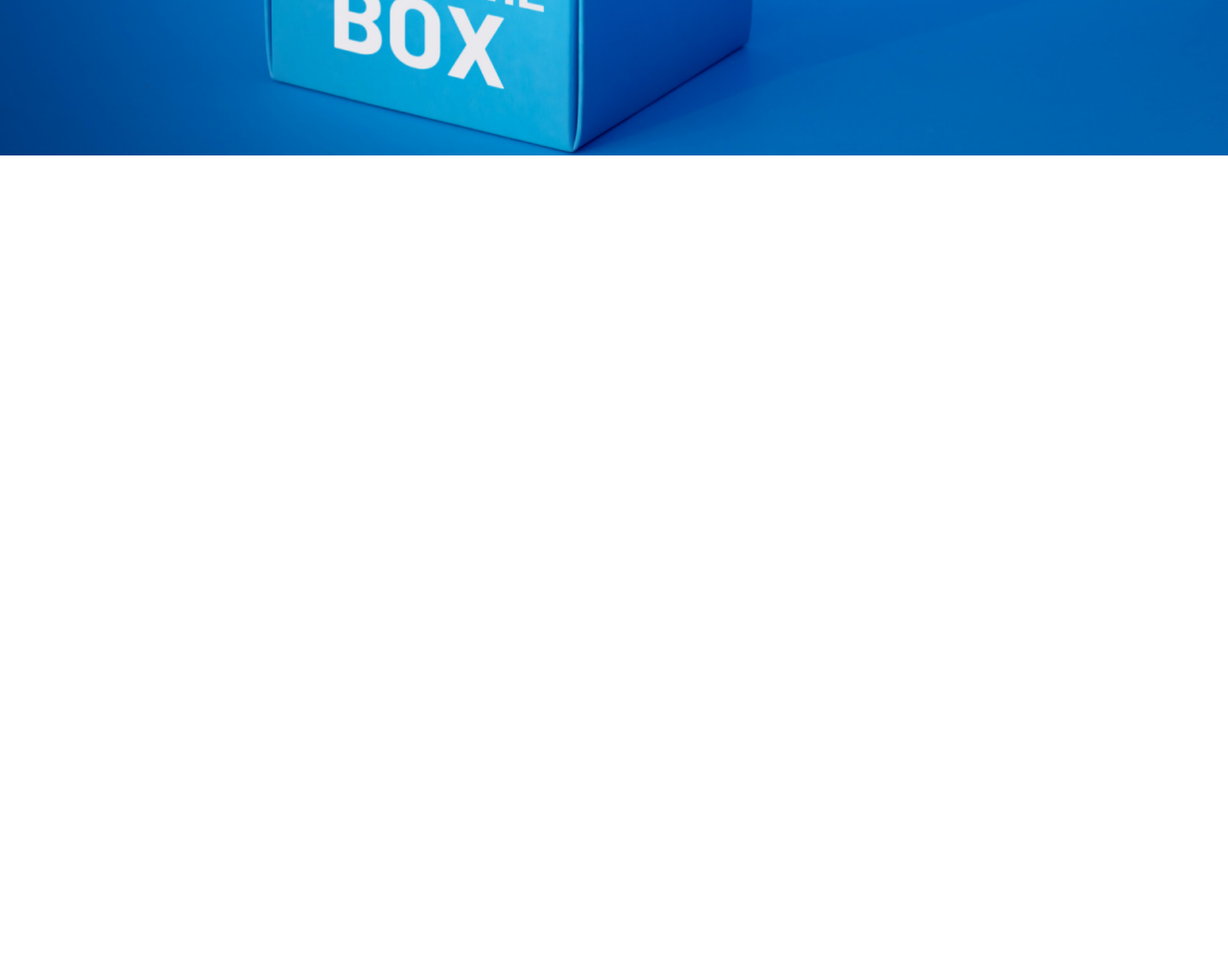
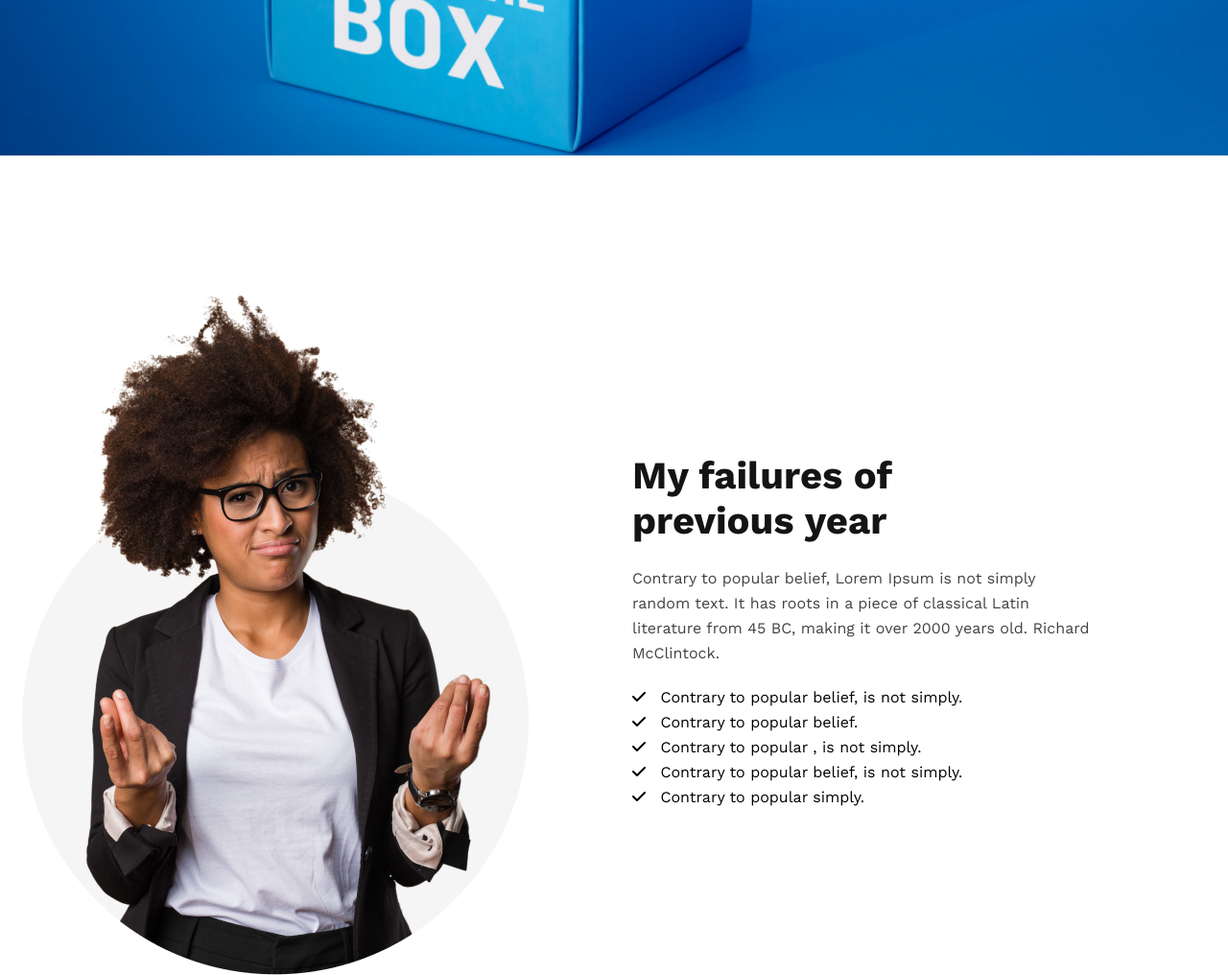
Before and after one commit to devshakibuddin/assignment1, a plain HTML site: page index.html in a window 1280 px wide. Shown: the part 643-1659 px from the top of the page at 96% size. Before the commit the page ends 805 px from the top, so only its background shows below. Drawn offline with nearby package versions, Linux system fonts and the light colour scheme.

Commit message:
failures section added done

```diff
--- a/index.html
+++ b/index.html
@@ -9,6 +9,8 @@
     <link rel="stylesheet" href="style.css">
     <!-- Font Add -->
     <link href="https://fonts.googleapis.com/css2?family=Work+Sans:wght@400;600;700;800&display=swap" rel="stylesheet">
+    <!-- Font awesome Link add -->
+    <script src="https://kit.fontawesome.com/6fdc7ed601.js" crossorigin="anonymous"></script>
 </head>
 <body>
     <!-- Header section Start -->
@@ -21,6 +23,20 @@
     </header>
     <!-- Header section Ended -->
     <main>
+        <section class="failures-part">
+            <div class="img-part">
+                <img src="images/person.png" alt="">
+            </div>
+            <div class="failures-details">
+                <h3 class="failure-tittle">My failures of <br>previous year</h3>
+                <p class="failures-description">Contrary to popular belief, Lorem Ipsum is not simply random text. It has roots in a piece of classical Latin literature from 45 BC, making it over 2000 years old. Richard McClintock.</p>
+                <p><i class="fa-sharp fa-solid fa-check"></i>  Contrary to popular belief, is not simply.</p>
+                <p><i class="fa-sharp fa-solid fa-check"></i> Contrary to popular belief.</p>
+                <p><i class="fa-sharp fa-solid fa-check"></i> Contrary to popular , is not simply.</p>
+                <p><i class="fa-sharp fa-solid fa-check"></i> Contrary to popular belief, is not simply.</p>
+                <p><i class="fa-sharp fa-solid fa-check"></i> Contrary to popular simply.</p>
+            </div>
+        </section>
 
     </main>
     <footer>
--- a/style.css
+++ b/style.css
@@ -3,6 +3,10 @@
 *{
     margin: 0;
     font-family: 'Work Sans', sans-serif;
+}
+
+main{
+    max-width: 1140px;
 }
 
 .btn-primary{
@@ -48,3 +52,32 @@
     padding-bottom: 32px;
 }
 /* header section Ended */
+/* Failures section styles started */
+.failures-part{
+    display: flex;
+    justify-content: center;
+    align-items: center;
+    gap: 90px;
+    margin: 130px 0;
+}
+
+.failure-tittle{
+    font-weight: 700;
+    font-size: 40px;
+    line-height: 47px;
+    color: #151414;
+}
+
+.failures-description{
+    font-weight: 400;
+    font-size: 16px;
+    line-height: 26px;
+    color: #444343;
+    padding-top: 24px;
+    padding-bottom: 16px;
+}
+
+.failures-details i{
+    padding-top: 8px;
+    padding-right: 10px;
+}
```
